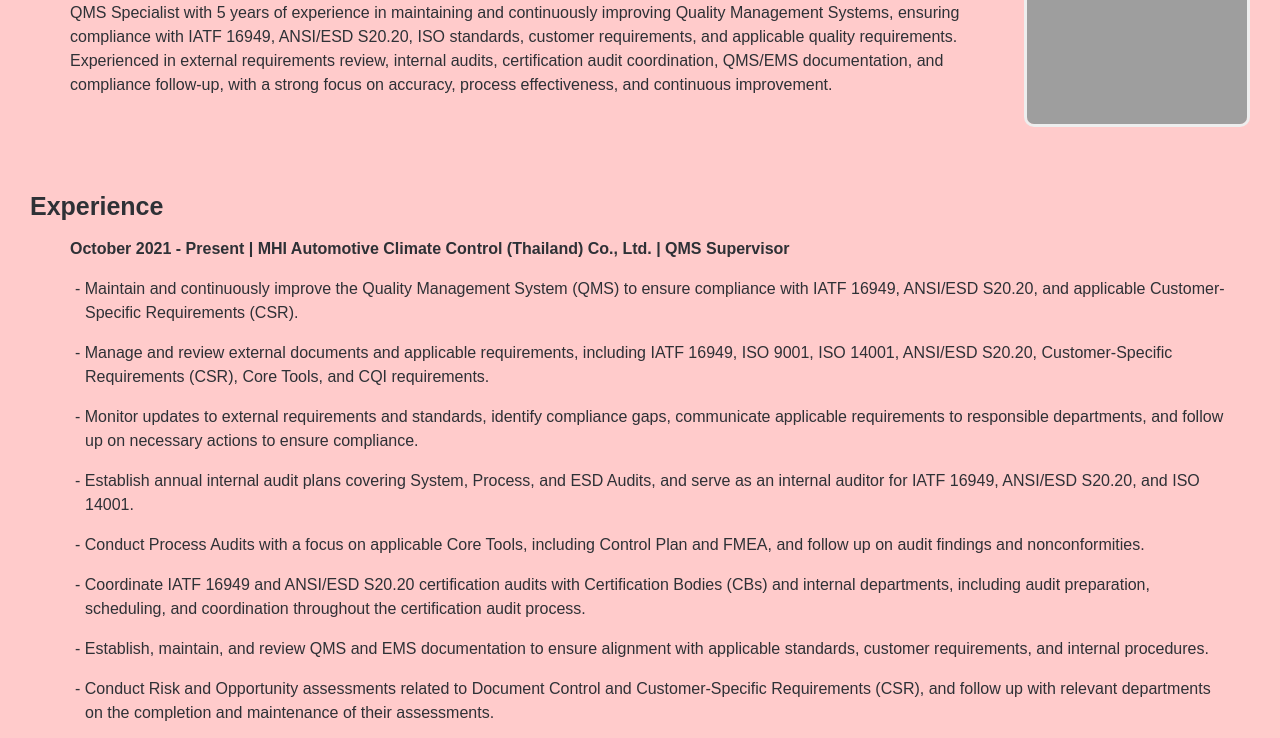
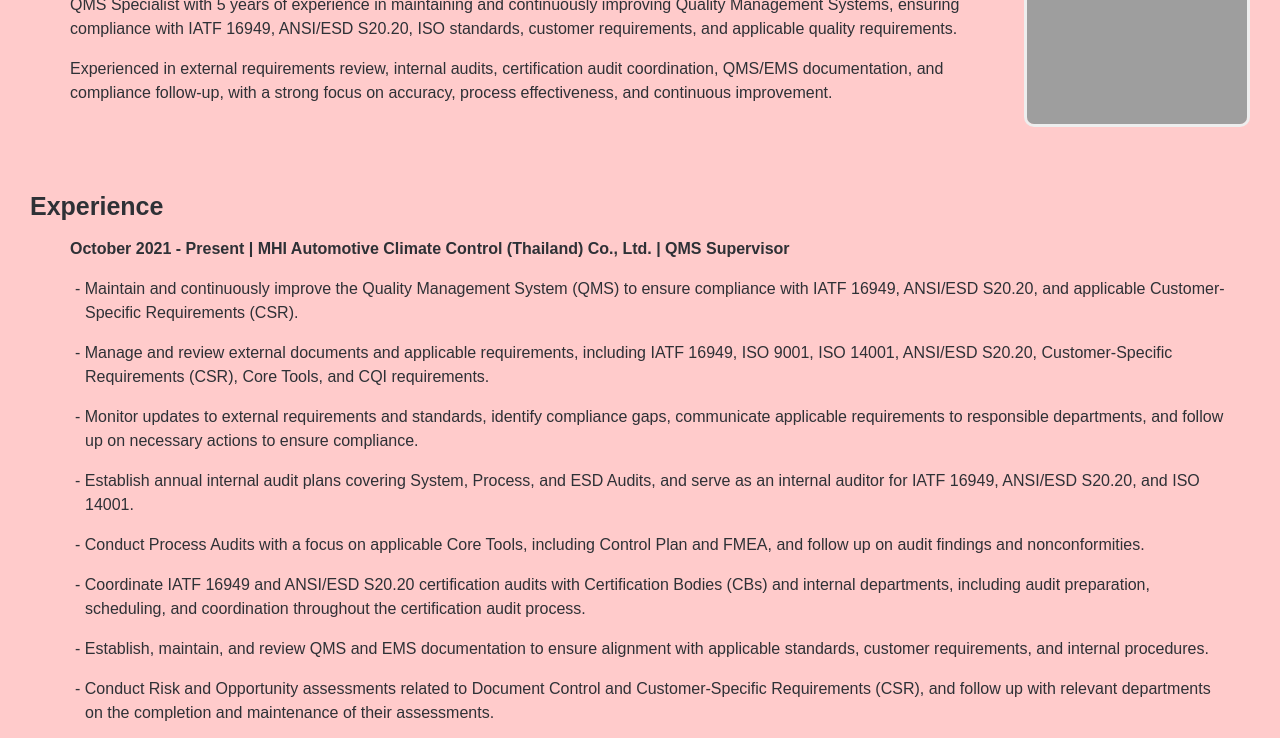
Before and after one commit to BaiFern-ItMe/my-identity, a plain HTML site: page index.html in a window 1280 px wide. Shown: the part 181-919 px from the top of the page. Drawn offline with Linux system fonts and the light colour scheme; grey boxes are pictures that could not be loaded.

Commit message:
Add files via upload

```diff
--- a/index.html
+++ b/index.html
@@ -262,7 +262,8 @@
             <div id="Home" class="card">
                 <div class="card-content">
                     <h1 style="text-align: center; font-size: 60px">SARANPORN PHOOKOSOT</h1>
-                    <p style="text-align: left; padding-left: 40px; margin-left: 0;">QMS Specialist with 5 years of experience in maintaining and continuously improving Quality Management Systems, ensuring compliance with IATF 16949, ANSI/ESD S20.20, ISO standards, customer requirements, and applicable quality requirements. Experienced in external requirements review, internal audits, certification audit coordination, QMS/EMS documentation, and compliance follow-up, with a strong focus on accuracy, process effectiveness, and continuous improvement.</p>
+                    <p style="text-align: left; padding-left: 40px; margin-left: 0;">QMS Specialist with 5 years of experience in maintaining and continuously improving Quality Management Systems, ensuring compliance with IATF 16949, ANSI/ESD S20.20, ISO standards, customer requirements, and applicable quality requirements.</p>
+                    <p style="text-align: left; padding-left: 40px; margin-left: 0;">Experienced in external requirements review, internal audits, certification audit coordination, QMS/EMS documentation, and compliance follow-up, with a strong focus on accuracy, process effectiveness, and continuous improvement.</p>
                 </div>
                 <img src="Profile Pic.jpg" alt="รูปของฉัน" class="profile-img">
             </div>
```
